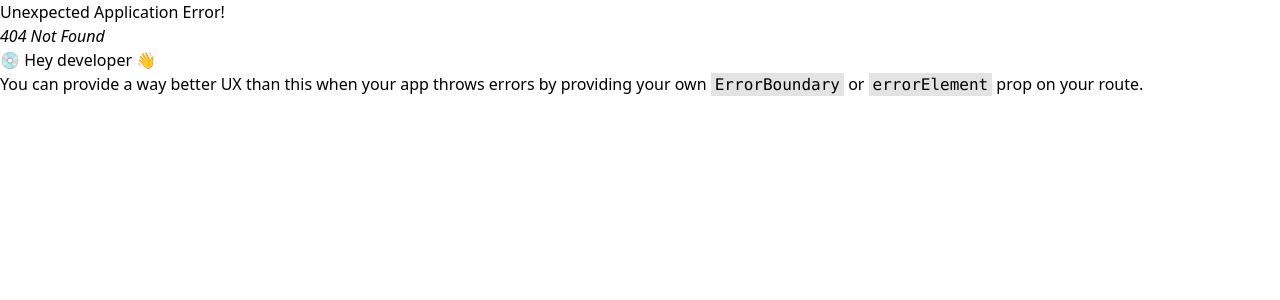
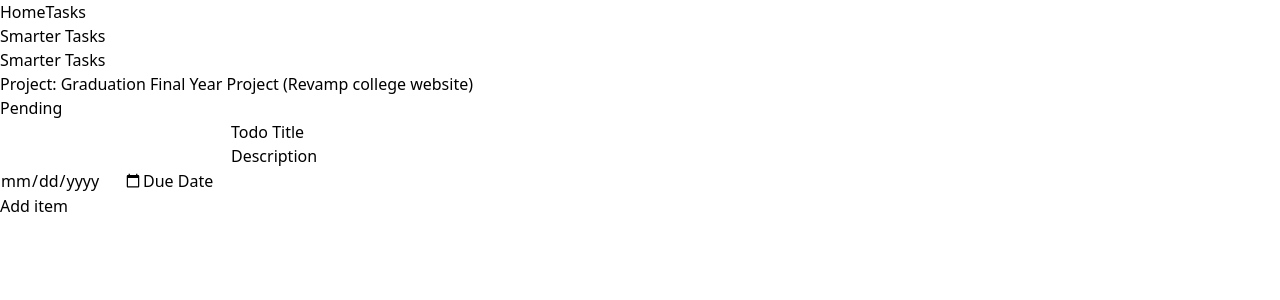
Before and after one commit to sea-sgopi/wd301, a React (Vite) app in the folder smarter-tasks/: page /form in a window 1280 px wide. Before the commit this address had no page. Shown: the top 300 px of the page. Built offline with nearby package versions, Linux system fonts and the light colour scheme.

Commit message:
id added

```diff
--- a/smarter-tasks/src/App.tsx
+++ b/smarter-tasks/src/App.tsx
@@ -10,6 +10,8 @@ import {
   createBrowserRouter,
   RouterProvider,
 } from "react-router-dom";
+// import TaskForm from './TaskForm';
+import TaskApp from './TaskApp';
 
 const router = createBrowserRouter([
   {
@@ -20,6 +22,10 @@ const router = createBrowserRouter([
       {
         path: "/",
         element: (<HomePage />)
+      },
+      {
+        path: "/form",
+        element: (<TaskApp/>)
       },
       {
         path: "tasks",
--- a/smarter-tasks/src/TaskForm.tsx
+++ b/smarter-tasks/src/TaskForm.tsx
@@ -6,6 +6,7 @@ interface TaskFormProps {
 }
 
 interface TaskFormState {
+    id:string
     title: string;
     description: string;
     dueDate: string;
@@ -13,6 +14,7 @@ interface TaskFormState {
 
 const TaskForm = (props:TaskFormProps) => {
 const [formState, setFormState] = React.useState<TaskFormState>({
+  id: '',
     title: '',
     description: '',
     dueDate: '',
@@ -36,7 +38,7 @@ const addTask:React.FormEventHandler<HTMLFormElement> = (event) => {
         return;
     }
     props.addTasks(formState);
-    setFormState({title: '', description: '', dueDate: ''});
+    setFormState({id: '',title: '', description: '', dueDate: ''});
 }
 return (
     <form onSubmit={addTask}>
--- a/smarter-tasks/src/TaskList.tsx
+++ b/smarter-tasks/src/TaskList.tsx
@@ -11,10 +11,10 @@ const TaskList: React.FC<Props> = (props) => {
     const list = props.tasks.map((task, idx) => (
         <Task
             key={idx}
-            title={task.title}
-            description={task.description}
-            dueDate={task.dueDate}
-            onDelete={() => props.onDelete(idx)}
+            item={task}
+            // description={task.description}
+            // dueDate={task.dueDate}
+            removeTask={() => props.onDelete(idx)}
         />
     ));
     return (
--- a/smarter-tasks/src/types.ts
+++ b/smarter-tasks/src/types.ts
@@ -1,5 +1,5 @@
 export interface TaskItem {
-    id: number;
+    id: string;
     title: string;
     description?: string;
     dueDate: string;
```
